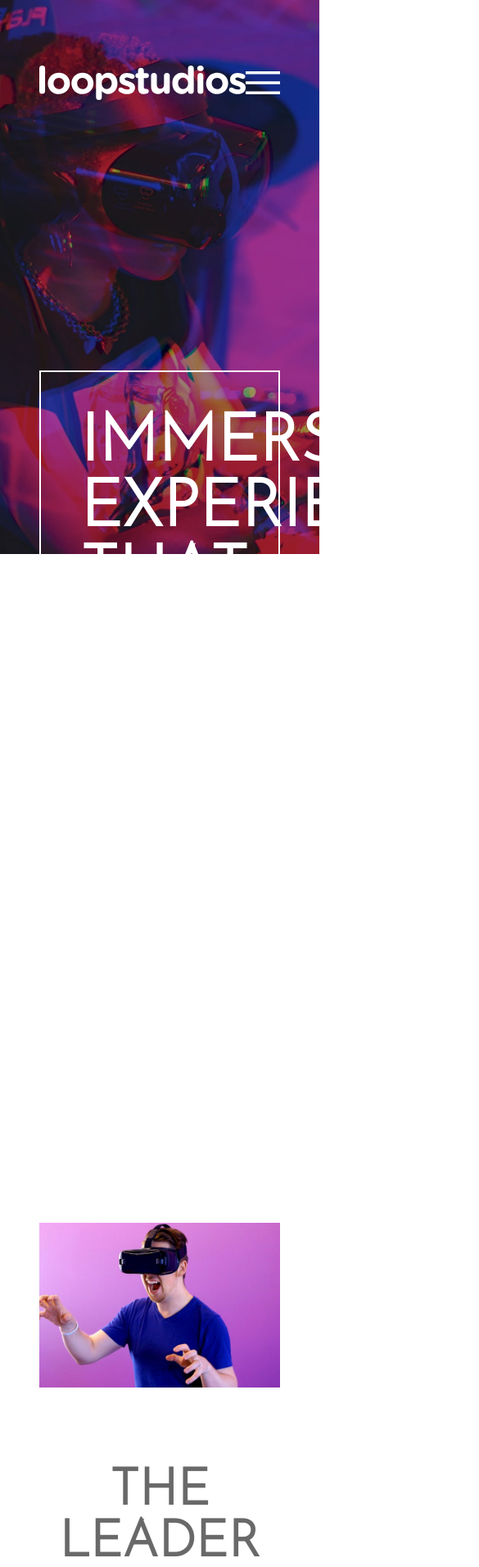
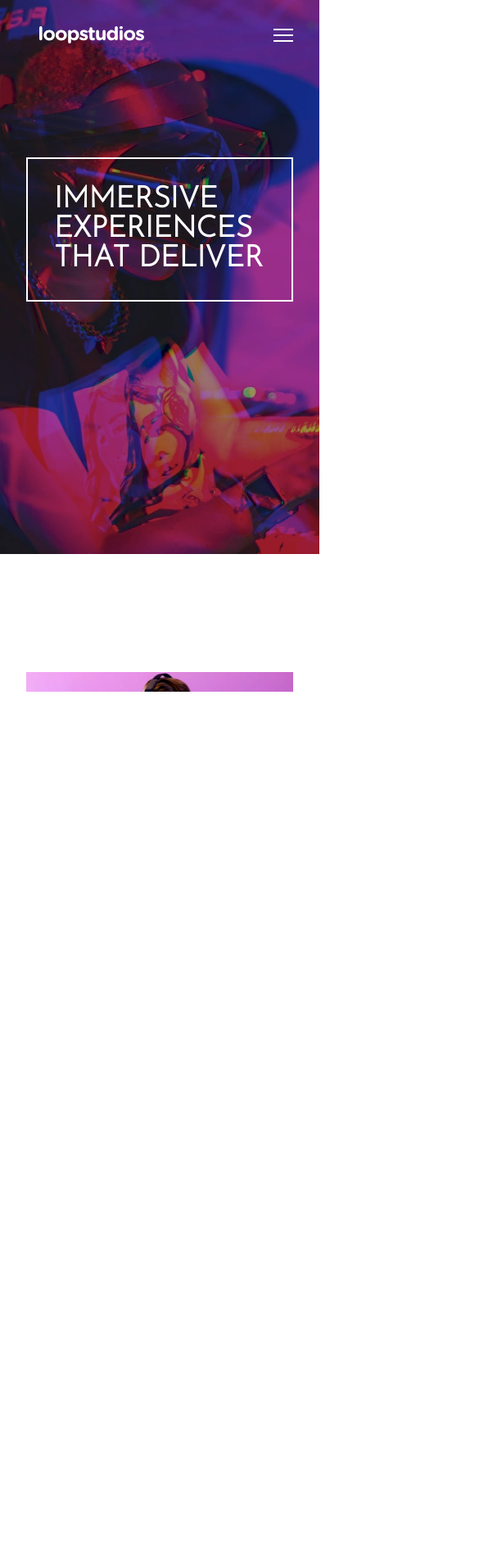
Before and after one commit to Rakha112/loopstudios-landing-page, a React (Create React App) app: page / in a window 390 px wide. Shown: the top 1912 px of the page at 82% size, 585 px wide, since content can reach past the window. After the commit the page ends 844 px from the top, so only its background shows below. Built offline with nearby package versions, Linux system fonts and the light colour scheme.

Commit message:
initial commit

```diff
--- a/src/css/main.css
+++ b/src/css/main.css
@@ -254,6 +254,110 @@ body {
   font-size: 2rem;
 }
 
+@media screen and (max-width: 749px) {
+  .container {
+    overflow-x: hidden;
+  }
+  .container .navbar {
+    padding-top: 2rem;
+    padding-left: 3rem;
+    padding-right: 2rem;
+  }
+  .container .navbar .logo {
+    width: 8rem;
+    height: auto;
+  }
+  .container .navbar .ham {
+    width: 1.5rem;
+    height: auto;
+  }
+  .container .navbar .close {
+    width: 1.25rem;
+    height: auto;
+  }
+  .container .navbar ul {
+    width: 100vw;
+    padding-top: 12rem;
+  }
+  .container .navbar ul li a {
+    font-size: 1.5rem;
+  }
+  .container .home {
+    height: 1300px;
+  }
+  .container .home .overlay {
+    padding-top: 12rem;
+  }
+  .container .home .overlay h1 {
+    margin: 0 2rem;
+    padding: 2rem;
+    font-size: 2.25rem;
+  }
+  .container .leader {
+    margin: -30rem 2rem 8rem 2rem;
+  }
+  .container .leader h2 {
+    padding-top: 4rem;
+    font-size: 2rem;
+  }
+  .container .leader p {
+    line-height: 1.7;
+    margin-left: 2rem;
+    margin-right: 2rem;
+    margin-top: 1rem;
+    font-size: 1.125rem;
+  }
+  .container .creations {
+    padding-bottom: 12rem;
+  }
+  .container .creations h2 {
+    font-size: 2rem;
+    margin-bottom: 3rem;
+  }
+  .container .creations button {
+    padding: 10px 30px;
+    font-size: 1rem;
+  }
+  .container .creations .creation_list {
+    margin: 0 1.5rem;
+    position: relative;
+    margin-bottom: 1rem;
+  }
+  .container .creations .creation_list img {
+    width: 100%;
+  }
+  .container .creations .creation_list h3 {
+    font-weight: 200;
+    margin-left: 1.5rem;
+    margin-right: 10rem;
+    bottom: 1.5rem;
+    font-size: 1.25rem;
+  }
+  .container .footer img {
+    margin-top: 4rem;
+    width: 8rem;
+  }
+  .container .footer .nav_foot {
+    margin-top: 3rem;
+  }
+  .container .footer .nav_foot a {
+    font-size: 1.5rem;
+  }
+  .container .footer .sosmed {
+    margin-top: 4rem;
+  }
+  .container .footer .sosmed img {
+    margin: 0 1rem;
+    width: 1.5rem;
+  }
+  .container .footer p {
+    margin-top: 2rem;
+    margin-bottom: 2.875rem;
+    color: #8c8c8c;
+    font-size: 1rem;
+  }
+}
+
 @media screen and (min-width: 1000px) {
   .container {
     overflow: hidden;
--- a/src/scss/main.scss
+++ b/src/scss/main.scss
@@ -208,7 +208,116 @@ body {
 
     }
 }
+@media screen and (max-width: 749px) {
+    .container {
+        overflow-x: hidden;
+        .navbar {
+            padding-top: 2rem;
+            padding-left: 3rem;
+            padding-right: 2rem;
+            .logo {
+                width: 8rem;
+                height: auto;
+            }
+            .ham {
+                width: 1.5rem;
+                height: auto;
+            }
+            .close {
+                width: 1.25rem;
+                height: auto;
+            }
+            ul {
+                width: 100vw;
+                padding-top: 12rem;
+                li {
+                    a {
+                        font-size: 1.5rem;
+                    }
+                }
+            }
+        }
+        .home {
+            height: 1300px;
+            .overlay {
+                padding-top: 12rem;
+                h1 {
+                    margin: 0 2rem;
+                    padding: 2rem;
+                    font-size: 2.25rem;
+                }
+            }
+        }
+        .leader {
+            margin: -30rem 2rem 8rem 2rem;
 
+            h2 {
+                padding-top: 4rem;
+                font-size: 2rem;
+            }
+            p {
+                line-height: 1.7;
+                margin-left: 2rem;
+                margin-right: 2rem;
+                margin-top: 1rem;
+                font-size: 1.125rem;
+            }
+        }
+        .creations {
+            padding-bottom: 12rem;
+            h2 {
+                font-size: 2rem;
+                margin-bottom: 3rem;
+            }
+            button {
+                padding: 10px 30px;
+                font-size: 1rem;
+            }
+            .creation_list {
+                img {
+                    width: 100%;
+                }
+                margin: 0 1.5rem;
+                position: relative;
+                margin-bottom: 1rem;
+                h3 {
+                    font-weight: 200;
+                    margin-left: 1.5rem;
+                    margin-right: 10rem;
+                    bottom: 1.5rem;
+                    font-size: 1.25rem;
+                }
+            }
+        }
+        .footer {
+            img {
+                margin-top: 4rem;
+                width: 8rem;
+            }
+            .nav_foot {
+                margin-top: 3rem ;
+                a {
+                    font-size: 1.5rem;
+                }
+            }
+            .sosmed {
+                margin-top: 4rem;
+                img {
+                    margin: 0 1rem;
+                    width: 1.5rem;
+                }
+            }
+            p {
+                margin-top: 2rem;
+                margin-bottom: 2.875rem;
+                color: $Dark_Gray;
+                font-size: 1rem;
+            }
+
+        }
+    }
+
+}
 @media screen and (min-width: 1000px) {
     .container {
         overflow: hidden;
```
Also changed, not shown: 1 other file (tests, documents, lock files or other folders).
